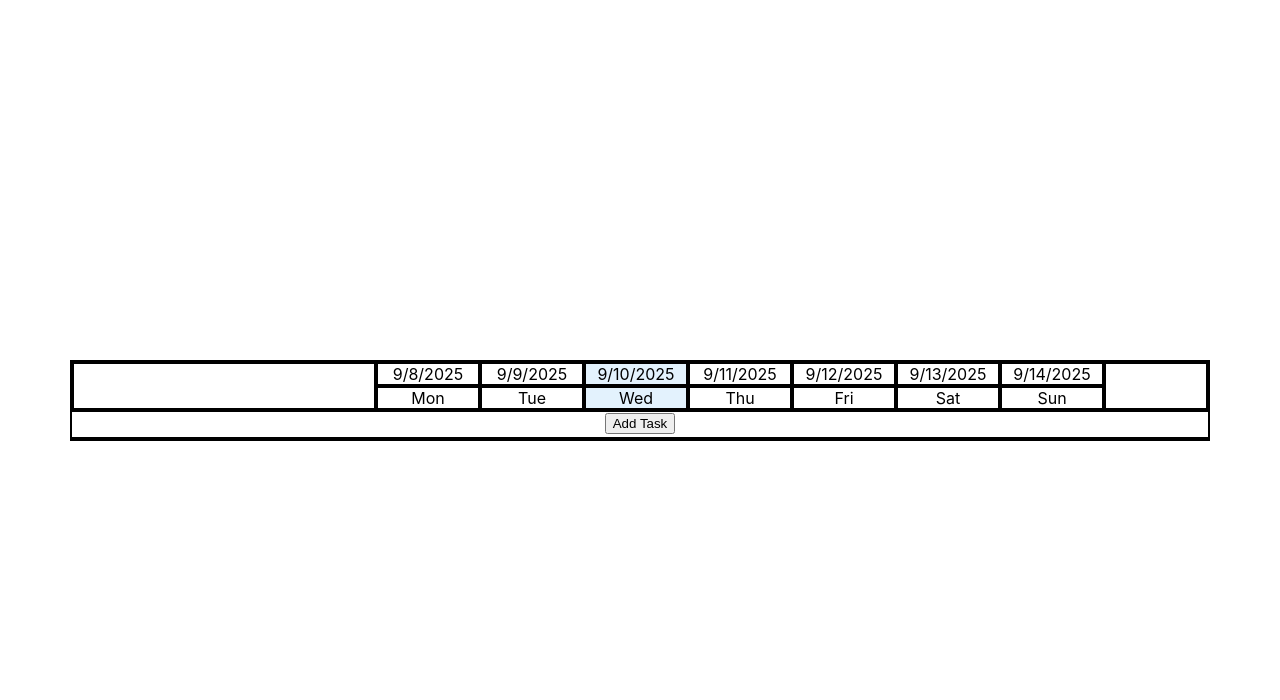
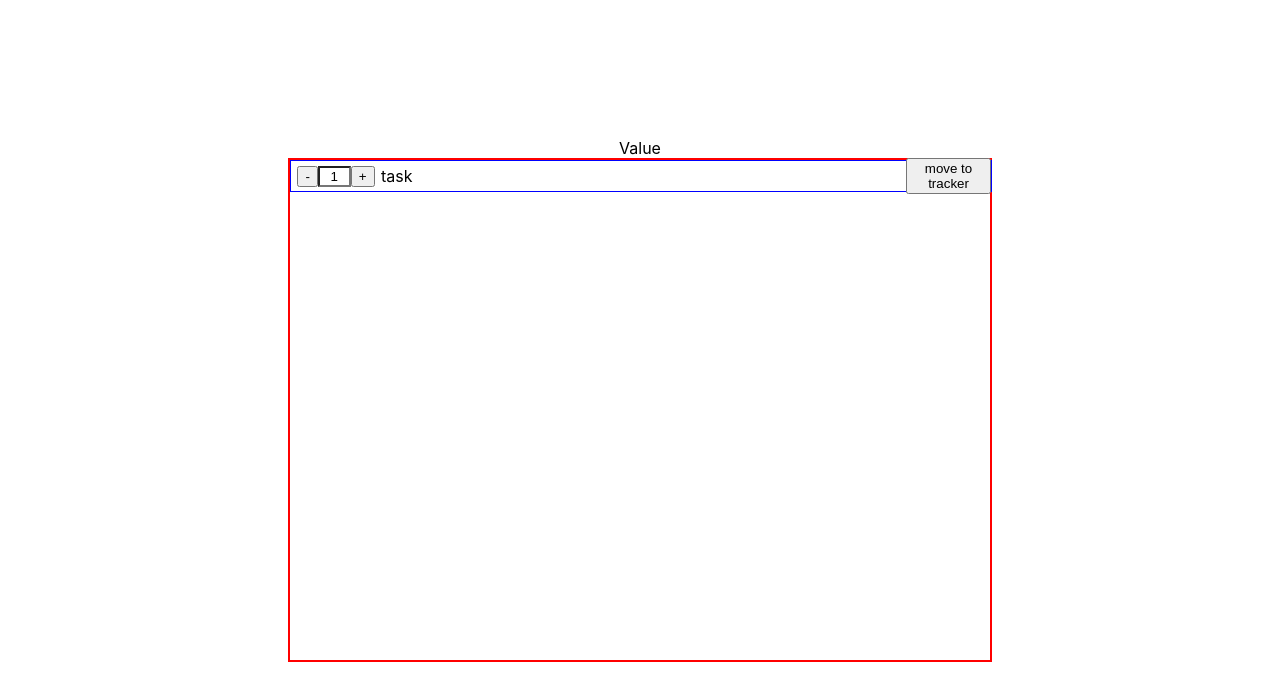
Before and after one commit to ayleenpt/behavioral-activation, a React (Create React App) app: page /#/value in a window 1280 px wide. Shown: the top 700 px of the page. Built offline with nearby package versions, Linux system fonts and the light colour scheme.

Commit message:
hierarchy row + difficulty

```diff
--- a/package.json
+++ b/package.json
@@ -9,6 +9,7 @@
     "@testing-library/user-event": "^13.5.0",
     "react": "^19.1.1",
     "react-dom": "^19.1.1",
+    "react-router-dom": "^7.8.2",
     "react-scripts": "5.0.1",
     "web-vitals": "^2.1.4"
   },
--- a/src/App.js
+++ b/src/App.js
@@ -1,10 +1,19 @@
+import { HashRouter as Router, Routes, Route } from 'react-router-dom'
 import Tracker from './components/Tracker';
+import Hierarchy from './components/hierarchy/Hierarchy';
 import './App.css';
 
 function App() {
   return (
     <div className="App">
-      <Tracker />
+      <Router>
+        <Routes>
+          <Route path="/" element={<Tracker />} />
+          <Route path="/enjoyment" element={<Hierarchy category="Enjoyment"/>} />
+          <Route path="/value" element={<Hierarchy category="Value"/>} />
+          <Route path="/routine" element={<Hierarchy category="Routine"/>} />
+        </Routes>
+      </Router>
     </div>
   );
 }
--- /dev/null
+++ b/src/components/hierarchy/Difficulty.js
@@ -0,0 +1,38 @@
+import '../../styles/hierarchy/Difficulty.css';
+
+function Difficulty({ className, difficulty, setDifficulty, min = 0, max = 7 }) {
+  const handleChange = (e) => {
+    let val = Number(e.target.value);
+    if (val < min) val = min;
+    if (val > max) val = max;
+    setDifficulty(val);
+  };
+
+  const increment = () => setDifficulty(d => (d < max ? d + 1 : max));
+  const decrement = () => setDifficulty(d => (d > min ? d - 1 : min));
+
+  return (
+    <div className={`${className} difficulty`}>
+      <button
+        className="difficulty-adjust"
+        onClick={decrement}
+        aria-label="Decrease difficulty">
+        -
+      </button>
+      <input
+        className="difficulty-input"
+        type="number"
+        min={min}
+        max={max}
+        value={difficulty}
+        onChange={handleChange}
+      />
+      <button
+        className="difficulty-adjust"
+        onClick={increment}
+        aria-label="Increase difficulty">
+        +
+      </button>
+    </div>
+  );
+} export default Difficulty;
--- /dev/null
+++ b/src/components/hierarchy/Hierarchy.js
@@ -0,0 +1,13 @@
+import HierarchyRow from './HierarchyRow';
+import '../../styles/hierarchy/Hierarchy.css';
+
+function Hierarchy({ category = "Default Category" }) {
+  return (
+    <div className="hierarchy">
+      <div className="category">{category}</div>
+      <div className="grid">
+        <HierarchyRow difficulty={1} task="task" />
+      </div>
+    </div>
+  );
+} export default Hierarchy;
--- /dev/null
+++ b/src/components/hierarchy/HierarchyRow.js
@@ -0,0 +1,21 @@
+import { useState } from 'react';
+import Difficulty from './Difficulty';
+import '../../styles/hierarchy/HierarchyRow.css';
+
+function HierarchyRow({ task }) {
+  const [difficulty, setDifficulty] = useState(1);
+
+  return (
+    <div className="hierarchy-row">
+
+      <Difficulty
+        className="hierarchy-box"
+        difficulty={difficulty}
+        setDifficulty={setDifficulty}
+      />
+
+      <div className="hierarchy-box task">{task}</div>
+      <button className="hierarchy-box assign">move to tracker</button>
+    </div>
+  );
+} export default HierarchyRow;
--- /dev/null
+++ b/src/styles/hierarchy/Difficulty.css
@@ -0,0 +1,15 @@
+.difficulty {
+  width: 120px;
+}
+
+.difficulty-input {
+  text-align: center;
+}
+
+input[type="number"],
+input[type="number"]::-webkit-inner-spin-button,
+input[type="number"]::-webkit-outer-spin-button {
+  -webkit-appearance: none;
+  -moz-appearance: textfield;
+  margin: 0;
+}
--- /dev/null
+++ b/src/styles/hierarchy/Hierarchy.css
@@ -0,0 +1,14 @@
+.hierarchy {
+  width: 100%;
+  height: 100%;
+  display: flex;
+  flex-direction: column;
+  align-items: center;
+  justify-content: center;
+}
+
+.grid {
+  width: 700px;
+  height: 500px;
+  border: 2px solid red;
+}
--- /dev/null
+++ b/src/styles/hierarchy/HierarchyRow.css
@@ -0,0 +1,9 @@
+.hierarchy-row {
+  width: 100%;
+  height: 30px;
+  display: flex;
+  flex-direction: row;
+  align-items: center;
+  justify-content: center;
+  border: 1px solid blue;
+}
```
Also changed, not shown: 1 other file (tests, documents, lock files or other folders).
